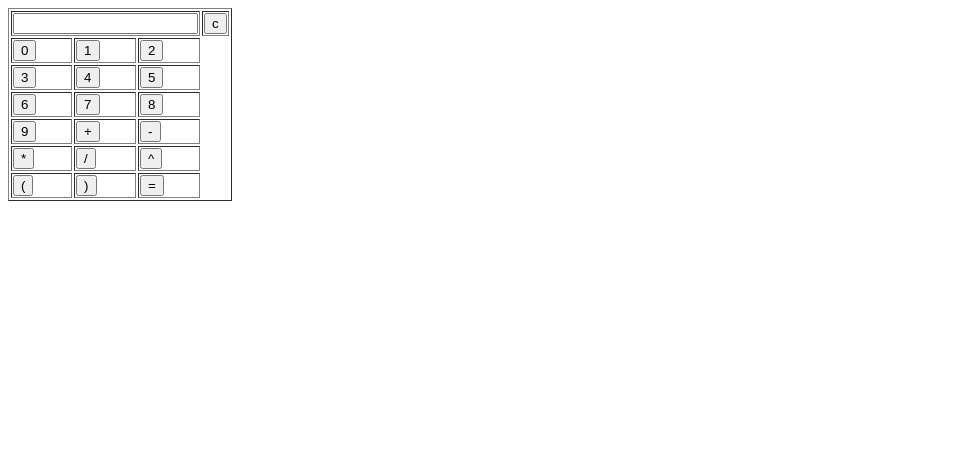
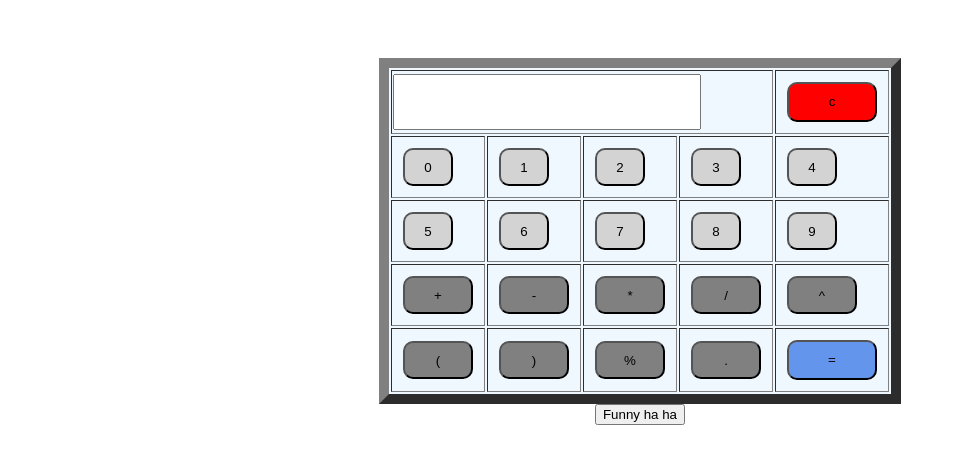
Before and after one commit to Youngmj1994/Random-Projects, a plain HTML site: page Calculator/index.html in a window 1280 px wide. Shown: the whole page, without its empty margins (0-956 px from the left). Drawn offline with Linux system fonts and the light colour scheme.

Commit message:
fixed a lot of stuff
negatives and decimals work now. New funny button

```diff
--- a/Calculator/index.html
+++ b/Calculator/index.html
@@ -4,40 +4,50 @@
 <meta charset="UTF-8">
 <title>Calculator</title>
 <script src="index.js"></script>
-<table border="1">
+<link rel="stylesheet" href="styles.css">
+
+<body id="myImage" class="nogif">
+<div class="pad">
+<table border="10" class="center" style="background-color: aliceblue;" id="tablecenter">
     <tr>
-        <td colspan="3"><input type="text" id="result"/></td>
-        <td><input type="button" value="c" onclick="clr()"/> </td>
+        <td colspan="4"><input type="text" id="result" style="width: 300px; height: 50px; font-family: serif;"/></td>
+        <td><input type="button" value="c" onclick="clr()" class="button clear-btn" /> </td>
     </tr>
     <tr>
-        <td><button type="button" onclick="pushToStorage('0'); dis('0')">0</button></td>
-        <td><button type="button" onclick="pushToStorage('1'); dis('1')">1</button></td>
-        <td><button type="button" onclick="pushToStorage('2'); dis('2')">2</button></td>
+        <td><button type="button" onclick="pushToStorage('0'); dis('0')" class="button small-btn">0</button></td>
+        <td><button type="button" onclick="pushToStorage('1'); dis('1')" class="button small-btn">1</button></td>
+        <td><button type="button" onclick="pushToStorage('2'); dis('2')" class="button small-btn">2</button></td>
+        <td><button type="button" onclick="pushToStorage('3'); dis('3')" class="button small-btn">3</button></td>
+        <td><button type="button" onclick="pushToStorage('4'); dis('4')" class="button small-btn">4</button></td>
     </tr>
     <tr>
-        <td><button type="button" onclick="pushToStorage('3'); dis('3')">3</button></td>
-        <td><button type="button" onclick="pushToStorage('4'); dis('4')">4</button></td>
-        <td><button type="button" onclick="pushToStorage('5'); dis('5')">5</button></td>
+        <td><button type="button" onclick="pushToStorage('5'); dis('5')" class="button small-btn">5</button></td>
+        <td><button type="button" onclick="pushToStorage('6'); dis('6')" class="button small-btn">6</button></td>
+        <td><button type="button" onclick="pushToStorage('7'); dis('7')" class="button small-btn">7</button></td>
+        <td><button type="button" onclick="pushToStorage('8'); dis('8')" class="button small-btn">8</button></td>
+        <td><button type="button" onclick="pushToStorage('9'); dis('9')" class="button small-btn">9</button></td>
     </tr>
     <tr>
-        <td><button type="button" onclick="pushToStorage('6'); dis('6')">6</button></td>
-        <td><button type="button" onclick="pushToStorage('7'); dis('7')">7</button></td>
-        <td><button type="button" onclick="pushToStorage('8'); dis('8')">8</button></td>
+
+        <td><button type="button" onclick="pushToStorage('+'); dis('+')" class="button medium-btn">+</button></td>
+        <td><button type="button" onclick="pushToStorage('-'); dis('-')" class="button medium-btn">-</button></td>
+        <td><button type="button" onclick="pushToStorage('*'); dis('*')" class="button medium-btn">*</button></td>
+        <td><button type="button" onclick="pushToStorage('/'); dis('/')" class="button medium-btn">/</button></td>
+        <td><button type="button" onclick="pushToStorage('^'); dis('^')" class="button medium-btn">^</button></td>
+
     </tr>
     <tr>
-        <td><button type="button" onclick="pushToStorage('9'); dis('9')">9</button></td>
-        <td><button type="button" onclick="pushToStorage('+'); dis('+')">+</button></td>
-        <td><button type="button" onclick="pushToStorage('-'); dis('-')">-</button></td>
+        <td><button type="button" onclick="pushToStorage('('); dis('(')" class="button medium-btn">(</button></td>
+        <td><button type="button" onclick="pushToStorage(')'); dis(')')" class="button medium-btn">)</button></td>
+        <td><button type="button" onclick="pushToStorage('%'); dis('%')" class="button medium-btn">%</button></td>
+        <td><button type="button" onclick="pushToStorage('.'); dis('.')" class="button medium-btn">.</button></td>
+        <td ><button type="button" onclick="infix()" class="button equal-btn">=</button></td>
+
     </tr>
-    <tr>
-        <td><button type="button" onclick="pushToStorage('*'); dis('*')">*</button></td>
-        <td><button type="button" onclick="pushToStorage('/'); dis('/')">/</button></td>
-        <td><button type="button" onclick="pushToStorage('^'); dis('^')">^</button></td>
-    </tr>
-    <tr>
-        <td><button type="button" onclick="pushToStorage('('); dis('(')">(</button></td>
-        <td><button type="button" onclick="pushToStorage(')'); dis(')')">)</button></td>
-        <td><button type="button" onclick="console.log(infix())">=</button></td>
-    </tr>
-</table
+</table>
+</div>
+</body>
+<div style="text-align: center;">
+    <button type="button" onclick="toggleImage()">Funny ha ha</button>
+</div>
 </head>
--- a/Calculator/index.js
+++ b/Calculator/index.js
@@ -1,29 +1,7 @@
 var storage = [];
+var imageToggle = false;
 
-function isNumeric(num){
-    num = "" + num; //coerce num to be a string
-    return !isNaN(num) && !isNaN(parseFloat(num));
-  }
-
-function pushToStorage(value) {
-    if(storage.length < 0)
-    {storage.push(value); return;}
-    else if (isNumeric(storage[storage.length-1]) && isNumeric(value))
-    {storage[storage.length-1] += value;}
-    else
-    { storage.push(value);}
-
-}
-
-function clr() {
-    document.getElementById("result").value = "";
-}
-
-function dis(val)
-{
-    document.getElementById("result").value+=val
-}
-
+// ----------------------- Math Functions Start -----------------------
 function Add(x, y) {
     return x+y;
 }
@@ -40,13 +18,72 @@ function Exponent(x,y)
 {
     return Math.pow(x,y);
 }
-function printAll()
+function Modulus(x,y)
 {
-    storage.forEach(element => {
-        console.log(element);
-    });
-    return;
+    return x%y;
 }
+// ----------------------- math functions end -----------------------
+
+
+// ----------------------- html util functions start -----------------------
+function isNumeric(num){
+    num = "" + num; //coerce num to be a string
+    return !isNaN(num) && !isNaN(parseFloat(num));
+  }
+
+function pushToStorage(value) {
+    if(storage.length <= 0)
+    {
+        if(value == '.'){storage.push('0.');}//Decimal at the start .5 -> 0.5
+        else {storage.push(value);}
+        return;
+    }
+    else if (isNumeric(storage[storage.length-1]) && isNumeric(value)) //more than one digit number
+    {storage[storage.length-1] += value;}
+    else if (storage[0] == '-' && isNumeric(value)) //negative number at the start
+    {storage[storage.length-1] += value;}
+    else if(storage.length > 2 && !isNumeric(storage[storage.length-2]) && storage[storage.length-1] == '-' && isNumeric(value))
+    {storage[storage.length-1]+=value;}
+    else if (isNumeric(storage[storage.length-1]) && value == '.')// 1.25
+    {storage[storage.length-1] += value;}
+    else if (!isNumeric(storage[storage.length-1]) && value == '.')//decimal not at the start .5->0.5
+    {storage.push('0.');}
+    else
+    { storage.push(value);}
+
+}
+
+function clr() {
+    storage = [];
+    document.getElementById("result").value = "";
+}
+
+function dis(val)
+{
+    document.getElementById("result").value+=val
+}
+
+function toggleImage()
+{
+    imageToggle = !imageToggle;
+    if (imageToggle) {
+        var a = document.getElementById('myImage');
+        a.style.background = "url('math.gif')";
+        var b = document.getElementById('tablecenter');
+        b.style.opacity = .7;
+    }
+    else{
+        var a = document.getElementById('myImage');
+        a.style.background = "url('')";
+        var b = document.getElementById('tablecenter');
+        b.style.opacity = 1;
+    }
+}
+
+// ----------------------- html utils end -----------------------
+
+// ----------------------- Infix converter/eval start -----------------------
+
 function precedence(a)
 {
     if(a == '^') {return 3;}
@@ -104,7 +141,7 @@ function eval(output)
     output.forEach(element =>
     {
         if(isNumeric(element)){
-            stack.push(parseInt(element));
+            stack.push(parseFloat(element));
         }
         else if(element == '+')
         {
@@ -136,7 +173,16 @@ function eval(output)
             x = stack.pop();
             stack.push(Exponent(x,y));
         }
+        else if(element == '%')
+        {
+            y = stack.pop();
+            x = stack.pop();
+            stack.push(Modulus(x,y));
+        }
     });
     storage = [];
+    storage.push(stack[stack.length-1]);
     return stack[stack.length-1];
 }
+
+// ----------------------- Infix converter/eval end -----------------------
--- /dev/null
+++ b/Calculator/styles.css
@@ -0,0 +1,44 @@
+.center{
+    margin-left: auto;
+    margin-right: auto;
+}
+
+.pad{
+    padding-top: 50px;
+}
+
+body.nogif{
+    background-image: url('');
+    background-size: cover;
+    height: 100vh;
+}
+
+.button {
+    padding: 10px;
+    border-radius: 10px;
+    margin:10px;
+    padding-bottom:1.5rem;
+}
+
+.small-btn {
+    width: 50px;
+    height: 25px;
+    background-color: lightgray;
+}
+
+.medium-btn {
+    width: 70px;
+    height: 30px;
+    background-color: gray;
+}
+
+.clear-btn {
+    width: 90px;
+    height: 40px;
+    background-color: red;
+}
+.equal-btn {
+    width: 90px;
+    height: 40px;
+    background-color: cornflowerblue;
+}
```
Also changed, not shown: 1 other file.
